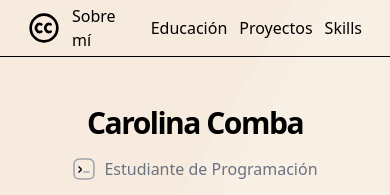
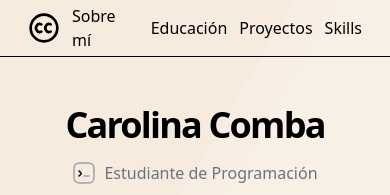
Before and after one commit to carolinacomba/my-portfolio, an Angular app: page / in a window 390 px wide. Shown: the top 195 px of the page. Built offline with nearby package versions, Linux system fonts and the light colour scheme; a small style sheet from the web is missing.

Commit message:
Update inicio.component.html

```diff
--- a/src/app/components/inicio/inicio.component.html
+++ b/src/app/components/inicio/inicio.component.html
@@ -2,7 +2,7 @@
     <div class="container px-4 md:px-6">
         <div class="grid max-w-5xl mx-auto gap-6 lg:grid-cols-2 lg:gap-10 items-center">
             <div class="space-y-4">
-                <h1 class="text-3xl font-bold tracking-tighter sm:text-4xl md:text-5xl justify-center text-center">
+                <h1 class="text-4xl font-bold tracking-tighter md:text-5xl justify-center text-center">
                     Carolina Comba
                 </h1>
                 <p
```
